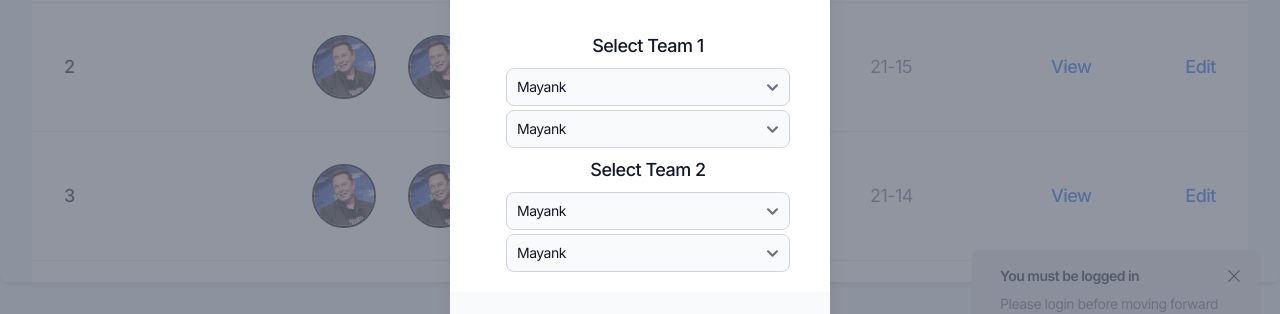
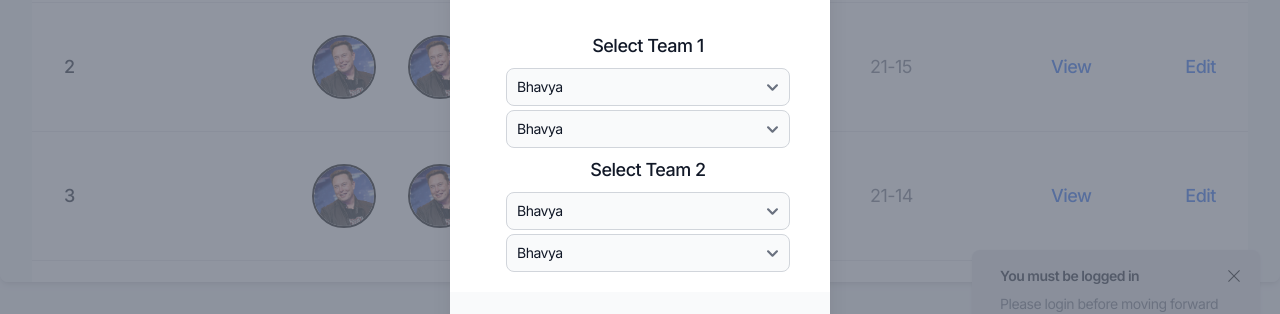
Before and after one commit to OneKadian/Badminton, a Next.js app: page /matches in a window 1280 px wide. Both pictures are taken after a click on the button "Create Match". Shown: the part 402-716 px from the top of the page. Built offline with nearby package versions, Linux system fonts and the light colour scheme; no server answers.

Commit message:
modal is working

```diff
--- a/app/components/Podium.jsx
+++ b/app/components/Podium.jsx
@@ -44,7 +44,7 @@ const Podium = () => {
             </div>
           </div>
           <BadgeGroup alignment="center" className="mt-2">
-            <BadgeMessage>Mayank Duggal</BadgeMessage>
+            <BadgeMessage>Mayank </BadgeMessage>
           </BadgeGroup>
           {/* <BadgeGroup2 alignment="center" className="mt-2">
             <BadgeMessage>AMP 20</BadgeMessage>
--- a/app/matches/page.js
+++ b/app/matches/page.js
@@ -12,6 +12,10 @@ export default function LeaderBoard() {
   const [modalVisible, setModalVisible] = useState(false);
   const [CreateMatchModal, setCreateMatchModal] = useState(false);
   const [toastDisplay, setToastDisplay] = useState(true);
+  const [player1, setPlayer1] = useState("");
+  const [player2, setPlayer2] = useState("");
+  const [player3, setPlayer3] = useState("");
+  const [player4, setPlayer4] = useState("");
 
   // Dummy array with player data
   const dummyData = [
@@ -32,6 +36,21 @@ export default function LeaderBoard() {
   };
   const toggleCreateMatchModal = () => {
     setCreateMatchModal(!CreateMatchModal);
+  };
+
+  const handleStartMatch = () => {
+    const players = [player1, player2, player3, player4];
+    const repeatedPlayers = new Set(players).size !== players.length;
+
+    if (repeatedPlayers) {
+      alert(
+        "A player is being repeated, please choose 4 different players to start the match"
+      );
+      return;
+    }
+
+    // Close the modal if no players are repeated (assuming this is the desired behavior)
+    setCreateMatchModal(false);
   };
 
   return (
@@ -256,71 +275,83 @@ export default function LeaderBoard() {
                       {/* Team 1 selection */}
                       <form class="max-w-sm mx-auto">
                         <label
-                          for="countries"
+                          for="player1"
                           class="block mb-2 text-lg font-medium text-gray-900"
                         >
                           Select Team 1
                         </label>
                         <select
-                          id="countries"
+                          id="player1"
+                          className="bg-gray-50 border my-1 border-gray-300 text-gray-900 text-sm rounded-lg block w-full px-2.5"
+                          onChange={(e) => setPlayer1(e.target.value)}
+                          value={player1}
                           class="bg-gray-50 border my-1 border-gray-300 text-gray-900 text-sm rounded-lg block w-full px-2.5"
                         >
                           {/* <option selected>Choose player 1</option> */}
-                          <option value="US">Mayank</option>
-                          <option value="CA">Sathish</option>
-                          <option value="FR">Dev</option>
-                          <option value="DE">Bhavya</option>
-                          <option value="DE">Nakul</option>
-                          <option value="DE">Mihir</option>
-                          <option value="DE">Anirudh</option>
+                          <option value="DE1">Bhavya</option>
+                          <option value="DE2">Nakul</option>
+                          <option value="DE3">Mihir</option>
+                          <option value="DE4">Anirudh</option>
+                          <option value="DE5">Mayank</option>
+                          <option value="DE6">Sathish</option>
+                          <option value="DE7">Dev</option>
                         </select>
                         <select
-                          id="countries"
+                          id="player2"
+                          className="bg-gray-50 border my-1 border-gray-300 text-gray-900 text-sm rounded-lg block w-full px-2.5"
+                          onChange={(e) => setPlayer2(e.target.value)}
+                          value={player2}
                           class="bg-gray-50 border my-1 border-gray-300 text-gray-900 text-sm rounded-lg block w-full px-2.5"
                         >
                           {/* <option selected>Choose player 2</option> */}
-                          <option value="US">Mayank</option>
-                          <option value="CA">Sathish</option>
-                          <option value="FR">Dev</option>
-                          <option value="DE">Bhavya</option>
-                          <option value="DE">Nakul</option>
-                          <option value="DE">Mihir</option>
-                          <option value="DE">Anirudh</option>
+                          <option value="DE1">Bhavya</option>
+                          <option value="DE2">Nakul</option>
+                          <option value="DE3">Mihir</option>
+                          <option value="DE4">Anirudh</option>
+                          <option value="DE5">Mayank</option>
+                          <option value="DE6">Sathish</option>
+                          <option value="DE7">Dev</option>
                         </select>
                       </form>
                       {/* Team 2 selection */}
                       <form class="max-w-sm mx-auto">
                         <label
-                          for="countries"
+                          for="player3"
                           class="block mb-2 mt-2 text-lg font-medium text-gray-900"
                         >
                           Select Team 2
                         </label>
                         <select
-                          id="countries"
+                          id="player3"
+                          className="bg-gray-50 border my-1 border-gray-300 text-gray-900 text-sm rounded-lg block w-full px-2.5"
+                          onChange={(e) => setPlayer3(e.target.value)}
+                          value={player3}
                           class="bg-gray-50 border my-1 border-gray-300 text-gray-900 text-sm rounded-lg block w-full px-2.5"
                         >
                           {/* <option selected>Choose player 3</option> */}
-                          <option value="US">Mayank</option>
-                          <option value="CA">Sathish</option>
-                          <option value="FR">Dev</option>
-                          <option value="DE">Bhavya</option>
-                          <option value="DE">Nakul</option>
-                          <option value="DE">Mihir</option>
-                          <option value="DE">Anirudh</option>
+                          <option value="DE1">Bhavya</option>
+                          <option value="DE2">Nakul</option>
+                          <option value="DE3">Mihir</option>
+                          <option value="DE4">Anirudh</option>
+                          <option value="DE5">Mayank</option>
+                          <option value="DE6">Sathish</option>
+                          <option value="DE7">Dev</option>
                         </select>
                         <select
-                          id="countries"
+                          id="player4"
+                          className="bg-gray-50 border my-1 border-gray-300 text-gray-900 text-sm rounded-lg block w-full px-2.5"
+                          onChange={(e) => setPlayer4(e.target.value)}
+                          value={player4}
                           class="bg-gray-50 border my-1 border-gray-300 text-gray-900 text-sm rounded-lg block w-full px-2.5"
                         >
                           {/* <option selected>Choose player 4</option> */}
-                          <option value="US">Mayank</option>
-                          <option value="CA">Sathish</option>
-                          <option value="FR">Dev</option>
-                          <option value="DE">Bhavya</option>
-                          <option value="DE">Nakul</option>
-                          <option value="DE">Mihir</option>
-                          <option value="DE">Anirudh</option>
+                          <option value="DE1">Bhavya</option>
+                          <option value="DE2">Nakul</option>
+                          <option value="DE3">Mihir</option>
+                          <option value="DE4">Anirudh</option>
+                          <option value="DE5">Mayank</option>
+                          <option value="DE6">Sathish</option>
+                          <option value="DE7">Dev</option>
                         </select>
                       </form>
                     </div>
@@ -329,6 +360,7 @@ export default function LeaderBoard() {
                 {/* Buttons here */}
                 <div className="bg-gray-50 px-4 py-3 sm:px-6 sm:flex sm:flex-row-reverse">
                   <button
+                    onClick={toggleCreateMatchModal}
                     type="button"
                     className="w-full mt-3 inline-flex justify-center rounded-md border border-gray-300 shadow-sm px-4 py-2 bg-white text-base font-medium text-gray-800 focus:outline-none focus:ring-2 focus:ring-offset-2 focus:ring-blue-500 sm:ml-3 sm:w-auto sm:text-sm"
                   >
@@ -336,6 +368,7 @@ export default function LeaderBoard() {
                   </button>
                   <button
                     type="button"
+                    onClick={handleStartMatch}
                     className="w-full mt-3 inline-flex justify-center rounded-md border border-transparent shadow-sm px-4 py-2 bg-blue-600 text-base font-medium text-white hover:bg-blue-700 focus:outline-none focus:ring-2 focus:ring-offset-2 focus:ring-blue-500 sm:ml-3 sm:w-auto sm:text-sm"
                   >
                     Start Match
```
